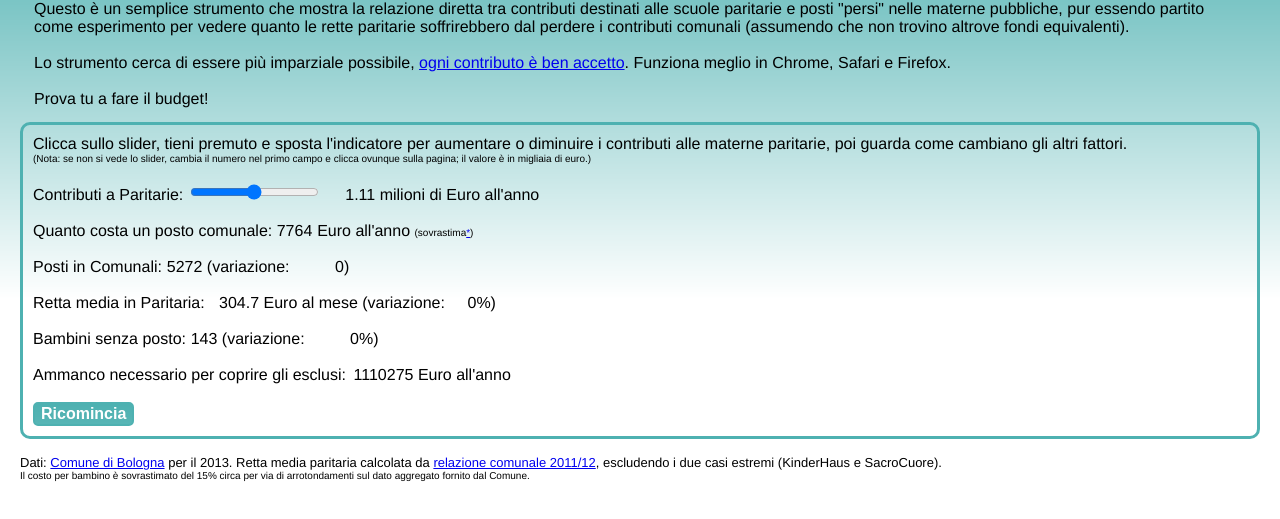
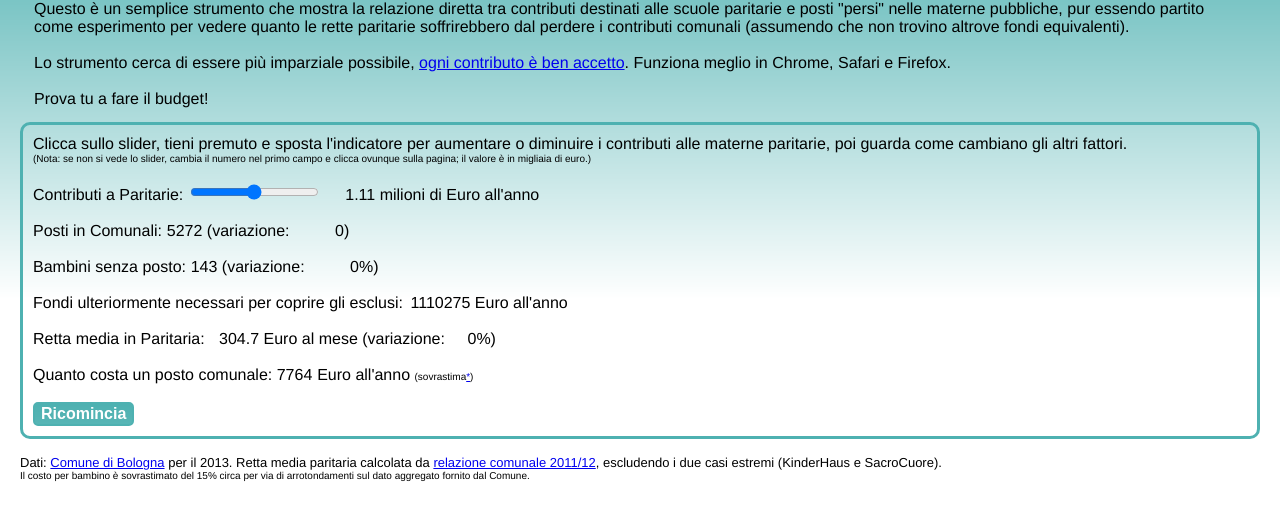
Before and after one commit to toyg/bologna, a plain HTML site: page index.html in a window 1280 px wide. Shown: the part 101-620 px from the top of the page. Drawn offline with Linux system fonts and the light colour scheme.

Commit message:
reordered fields

```diff
--- a/index.html
+++ b/index.html
@@ -20,15 +20,14 @@ Prova tu a fare il budget!</div>
 <div class="instructions">Clicca sullo slider, tieni premuto e sposta l'indicatore per aumentare o diminuire i contributi alle materne paritarie, poi guarda come cambiano gli altri fattori. <br /><span style="font-size:x-small;">(Nota: se non si vede lo slider, cambia il numero nel primo campo e clicca ovunque sulla pagina; il valore &egrave; in migliaia di euro.)</span><br /><br /></div>
 <label for="euroPari">Contributi a Paritarie</label>: <input type="range" value="1110" min="0" max="2220" id="euroPari" onchange="javascript:bimbiComuni();" />
 <input type="text" value="1.11" id="euroPariLabel" size="3" readonly/> milioni di Euro all'anno<br /><br />
-<label for="costoPerBimbo">Quanto costa un posto comunale</label>: <input type="text" id="costoPerBimbo" size="4" readonly /> Euro all'anno <span style="font-size:x-small;">(sovrastima<a href="#sovrastima">*</a>)</span><br /><br />
 <label for="numComunali">Posti in Comunali</label>: <input type="text" id="numComunali" value="5327" size="4" readonly /> (variazione: <input type="text" id="numComunaliVar" size="3" value="0" readonly>)<br /><br />
+<label for="numEsclusi">Bambini senza posto</label>: <input type="text" id="numEsclusi" value="143" size="3" readonly/>
+ (variazione: <input type="text" id="percEsclusi" value="0" size="4" readonly />%)<br /><br />
+<label for="euroAmmanco">Fondi ulteriormente necessari per coprire gli esclusi</label>: <input type="text" id="euroAmmanco" value="0" size="7" readonly /> Euro all'anno<br /><br />
 
 <label for="euroRetta">Retta media in Paritaria</label>: <input type="text" id="euroRetta" value="3047" size="4" readonly/> Euro al mese (variazione: <input type="text" id="pariPerc" size="3" value="0" readonly>%) <br /><br />
+<label for="costoPerBimbo">Quanto costa un posto comunale</label>: <input type="text" id="costoPerBimbo" size="4" readonly /> Euro all'anno <span style="font-size:x-small;">(sovrastima<a href="#sovrastima">*</a>)</span><br /><br />
 
-<label for="numEsclusi">Bambini senza posto</label>: <input type="text" id="numEsclusi" value="143" size="3" readonly/>
- (variazione: <input type="text" id="percEsclusi" value="0" size="4" readonly />%)<br /><br />
-
-<label for="euroAmmanco">Ammanco necessario per coprire gli esclusi</label>: <input type="text" id="euroAmmanco" value="0" size="7" readonly /> Euro all'anno<br /><br />
 <script type="text/javascript">bimbiComuni();</script>
 <input type="button" id="reset" value="Ricomincia" onclick="resetBudget();" />
 </fieldset>
```
